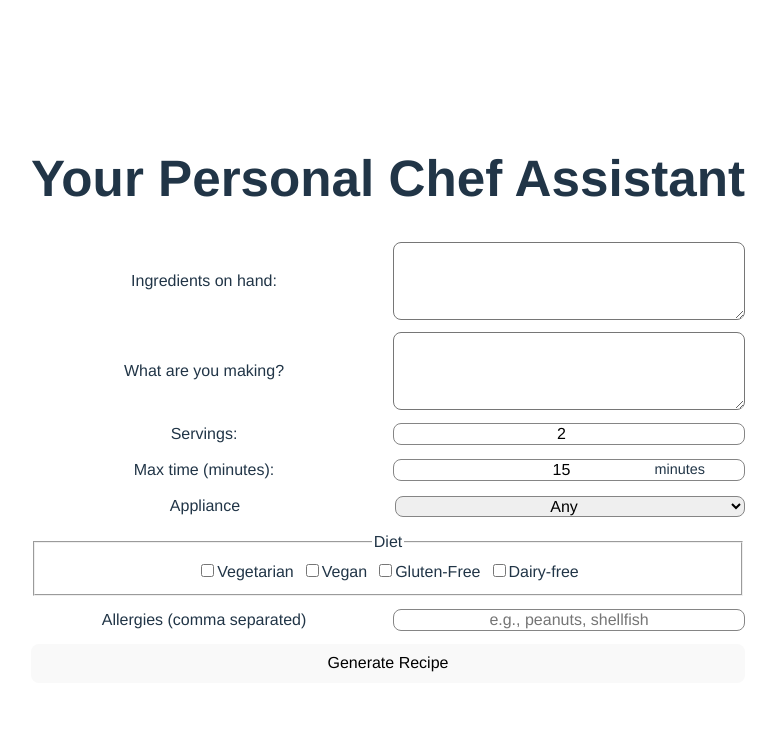
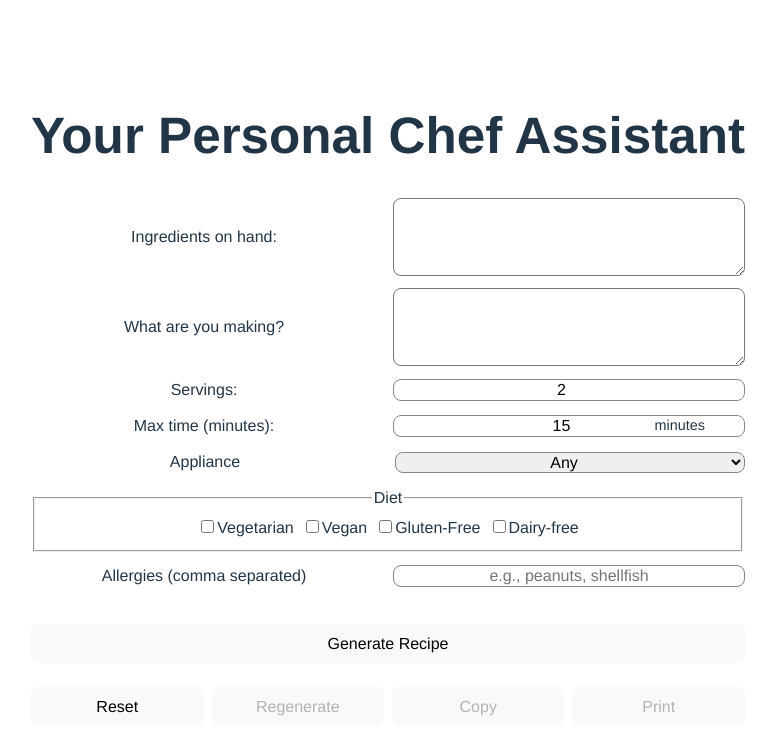
Before and after one commit to nevets-steven/chef-assistant, a React (Vite) app in the folder chef-assistant/: page / in a window 1280 px wide. Shown: the top 754 px of the page, without its empty margins (252-1028 px from the left). Built offline with nearby package versions, Linux system fonts and the light colour scheme.

Commit message:
added actions bar set.

```diff
--- a/chef-assistant/src/App.jsx
+++ b/chef-assistant/src/App.jsx
@@ -4,6 +4,7 @@ import viteLogo from '/vite.svg'
 import './App.css'
 import Header from "./components/header"
 import FormPanel from './components/formPanel'
+import ActionsBar from './components/ActionsBar'
 
 function App() {
   const [count, setCount] = useState(0)
@@ -33,11 +34,32 @@ function App() {
   //   </>
   // )
 
+  const handleReset = () => {
+    console.log("Reset clicked");
+  };
 
+  const handleRegenerate = () => {
+    console.log("Regenerate clicked, will reuse last inputs");
+  };
+
+  const handleCopy = () => {
+    console.log("Copy clicked will copy, once rendered");
+  };
+  const handlePrint = () => {
+    window.print();
+  }
   return (
     <>
     <Header />
     <FormPanel />
+    <ActionsBar
+    onReset={handleReset}
+    onRegenerate={handleRegenerate}
+    onCopy={handleCopy}
+    onPrint={handlePrint}
+    hasResult={false} //set true once resultPanel is showing recipe
+    canRegnerate={false} //set true after first generate
+    />
     </>
   )
 }
--- /dev/null
+++ b/chef-assistant/src/components/ActionsBar.jsx
@@ -0,0 +1,43 @@
+export default function ActionsBar( {
+    onReset,
+    onRegenerate,
+    onCopy,
+    onPrint,
+    hasResult = false,
+    canRegnerate = false,
+}) {
+    return (
+        <div className="actions-bar">
+            <button
+            className="btn"
+            type="button"
+            onClick={onReset}>
+                Reset
+            </button>
+            <button
+            className="btn"
+            type="button"
+            onClick={onRegenerate}
+            disabled={!canRegnerate}
+            title={!canRegnerate ? "Generate once before regnerating" : ""}>
+                Regenerate
+            </button>
+            <button
+            className="btn"
+            type="button"
+            onClick={onCopy}
+            disabled={!hasResult}
+            title={!hasResult ? "No recipe to copy yet" : ""}>
+                Copy
+            </button>
+            <button
+            className="btn"
+            type="button"
+            onClick={onPrint}
+            disabled={!hasResult}
+            title={!hasResult ? "No recipe to print yet" : ""}>
+                Print
+            </button>
+        </div>
+    )
+}
--- a/chef-assistant/src/index.css
+++ b/chef-assistant/src/index.css
@@ -103,12 +103,29 @@ button {
   cursor: pointer;
   transition: border-color 0.25s;
 }
+.btnSubmit{
+  margin-top: 1.5rem;
+}
 button:hover {
   border-color: #646cff;
 }
 button:focus,
 button:focus-visible {
   outline: 4px auto -webkit-focus-ring-color;
+}
+button:disabled{
+  cursor: not-allowed;
+  border: none;
+}
+
+
+/* Action bar */
+
+.actions-bar{
+  display: grid;
+  grid-template-columns: repeat(4, 1fr);
+  gap: 0.5rem;
+  margin-top: 1.5rem;
 }
 
 @media (prefers-color-scheme: light) {
```
